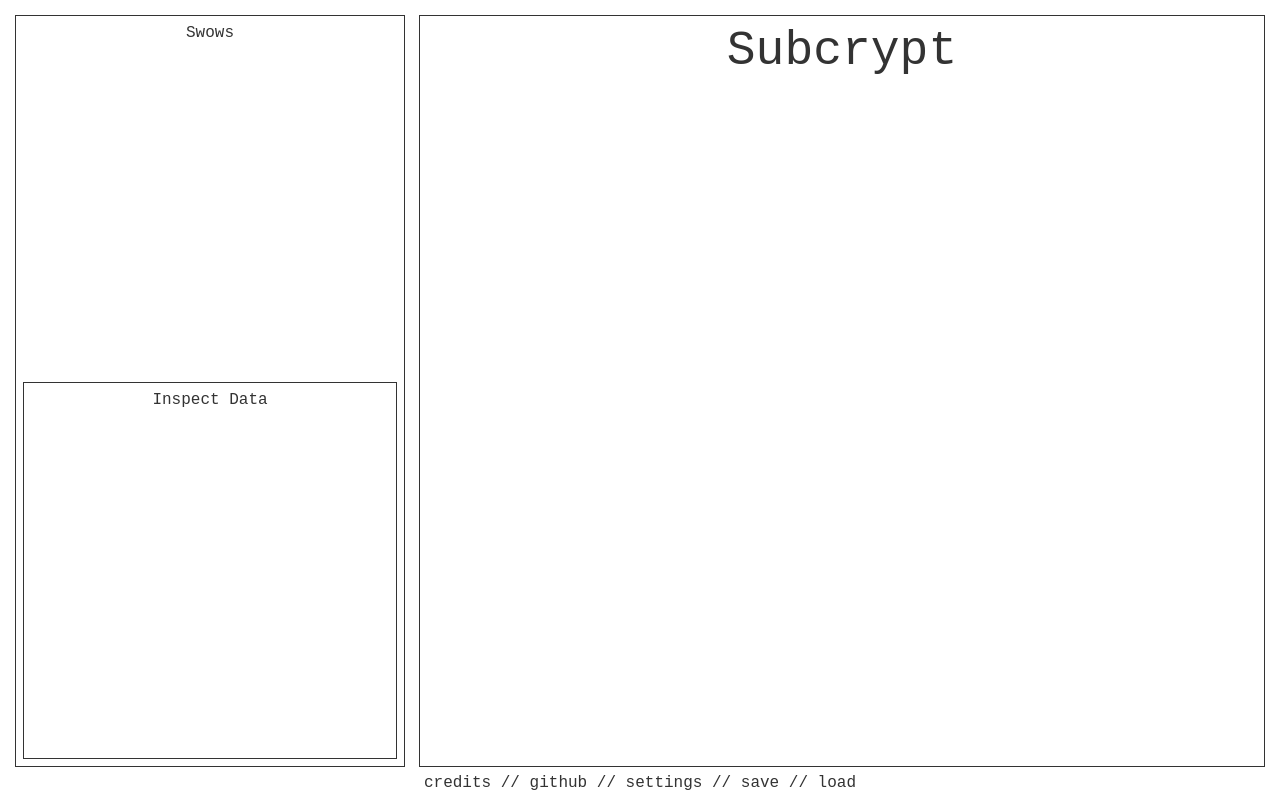
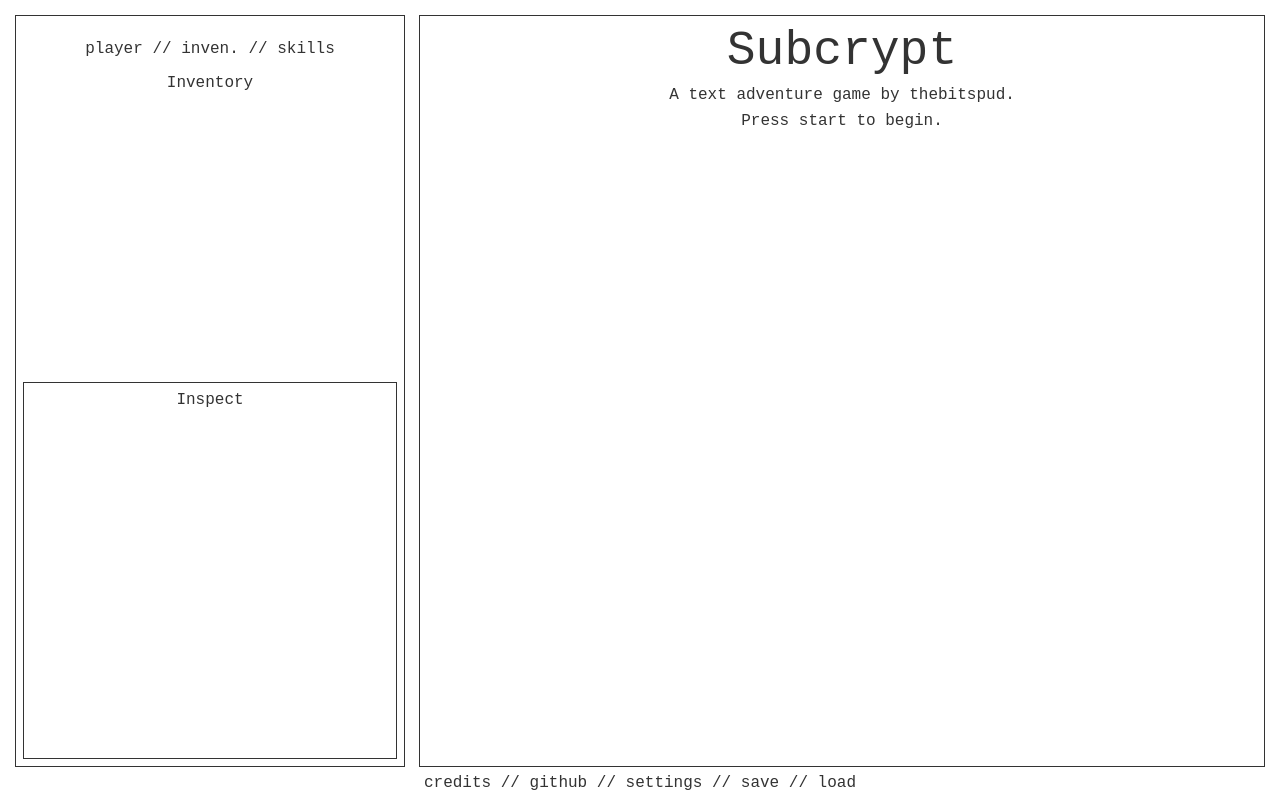
Before and after one commit to thebitspud/subcrypt, a Svelte app: page / in a window 1280 px wide. Built offline with nearby package versions, Linux system fonts and the light colour scheme.

Commit message:
Completed dynamic layout
+ commenting for context
+ various adjustments to project setup

```diff
--- a/src/components/Footer.svelte
+++ b/src/components/Footer.svelte
@@ -5,7 +5,7 @@
 
 <style>
   .Footer {
-    flex: 0 0 auto;
-    margin: 0 1rem;
+    flex: 0 0 auto; /* Only occupies necessary space at bottom, game content fills rest of screen */
+    margin: 0 1rem; /* Footer will overlap game content if no vertical margin */
   }
 </style>
--- a/src/components/SidePanel.svelte
+++ /dev/null
@@ -1,22 +0,0 @@
-<script lang="ts">
-  import Inspect from "./Inspect.svelte";
-</script>
-
-<div class="SidePanel">
-  <div class="data">Swows</div>
-  <Inspect />
-</div>
-
-<style>
-  .SidePanel {
-    display: flex;
-    flex: 1 16rem;
-    flex-flow: row wrap;
-
-    min-height: 20rem;
-  }
-
-  .SidePanel > :global(div) {
-    flex: 1 0 15rem;
-  }
-</style>
--- a/src/components/App.svelte
+++ b/src/components/containers/App.svelte
@@ -1,7 +1,7 @@
 <script lang="ts">
   import MainPanel from "./MainPanel.svelte";
   import SidePanel from "./SidePanel.svelte";
-  import Footer from "./Footer.svelte";
+  import Footer from "../Footer.svelte";
 
   let leftSidePanel = true;
 </script>
@@ -21,20 +21,24 @@
 </main>
 
 <style>
+  /* Vertical flexbox for game content + footer */
   main {
     display: flex;
     flex-flow: column nowrap;
 
+    /* Ensures game content reliably fills but does not overflow screen unless
+		 * minimum space requirements exceed screen dimensions */
     box-sizing: border-box;
     height: 100%;
     min-width: 20rem;
     padding: 0.5rem;
   }
 
+  /* Horizontal flexbox for main and side panel */
   .game {
     display: flex;
-    flex: 1 auto;
     flex-flow: row wrap;
+    flex: 1 auto; /* Makes game content fill screen space not occupied by footer */
 
     max-width: 100%;
   }
--- a/src/components/MainPanel.svelte
+++ b/src/components/containers/MainPanel.svelte
@@ -3,12 +3,14 @@
 
 <div class="MainPanel">
   <h1>Subcrypt</h1>
+  <p>A text adventure game by thebitspud.</p>
+  <p>Press start to begin.</p>
 </div>
 
 <style>
   .MainPanel {
     min-height: 15rem;
-    flex: 3 30rem;
+    flex: 3 30rem; /* 3:1 flex ratio between main panel and side panel */
   }
 
   h1 {
@@ -16,4 +18,8 @@
     font-weight: 300;
     margin: 0;
   }
+
+  p {
+    margin: 0.5rem auto 0;
+  }
 </style>
--- /dev/null
+++ b/src/components/containers/SidePanel.svelte
@@ -0,0 +1,35 @@
+<script lang="ts">
+  import Inspect from "../displays/Inspect.svelte";
+  import Inventory from "../displays/Inventory.svelte";
+  import PlayerStats from "../displays/PlayerStats.svelte";
+
+  type SidePanelTabs = "inventory" | "player";
+  let currentTab: SidePanelTabs = "inventory";
+</script>
+
+<div class="SidePanel">
+  <div class="data">
+    <p>player // inven. // skills</p>
+    {#if currentTab === "inventory"}
+      <Inventory />
+    {:else if currentTab === "player"}
+      <PlayerStats />
+    {/if}
+  </div>
+  <Inspect />
+</div>
+
+<style>
+  /* Dynamic flexbox for panel data and inspect content that
+   * flexes horizontally or vertically depending on screen size */
+  .SidePanel {
+    display: flex;
+    flex-flow: row wrap;
+    flex: 1 16rem;
+  }
+
+  .SidePanel > :global(div) {
+    flex: 1 0 15rem;
+    min-height: 10rem;
+  }
+</style>
--- a/src/components/Inspect.svelte
+++ b/src/components/displays/Inspect.svelte
@@ -1,7 +1,7 @@
 <script lang="ts">
 </script>
 
-<div class="Inspect">Inspect Data</div>
+<div class="Inspect">Inspect</div>
 
 <style>
   .Inspect {
--- /dev/null
+++ b/src/components/displays/Inventory.svelte
@@ -0,0 +1,7 @@
+<script lang="ts">
+</script>
+
+<div class="Inventory">Inventory</div>
+
+<style>
+</style>
--- /dev/null
+++ b/src/components/displays/PlayerStats.svelte
@@ -0,0 +1,7 @@
+<script lang="ts">
+</script>
+
+<div class="PlayerStats">Player Stats</div>
+
+<style>
+</style>
--- a/src/main.ts
+++ b/src/main.ts
@@ -1,4 +1,4 @@
-import App from "./components/App.svelte";
+import App from "./components/containers/App.svelte";
 
 const app = new App({
   target: document.body,
```
